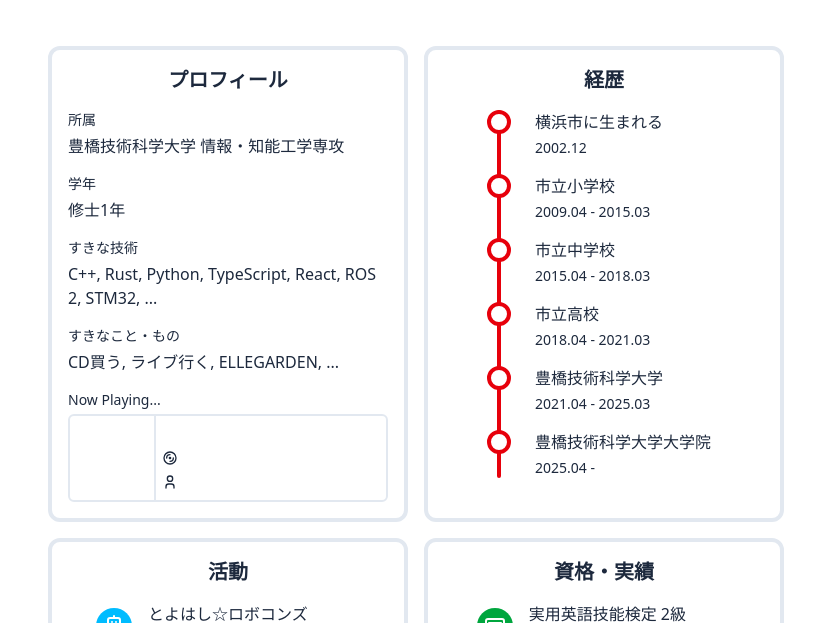
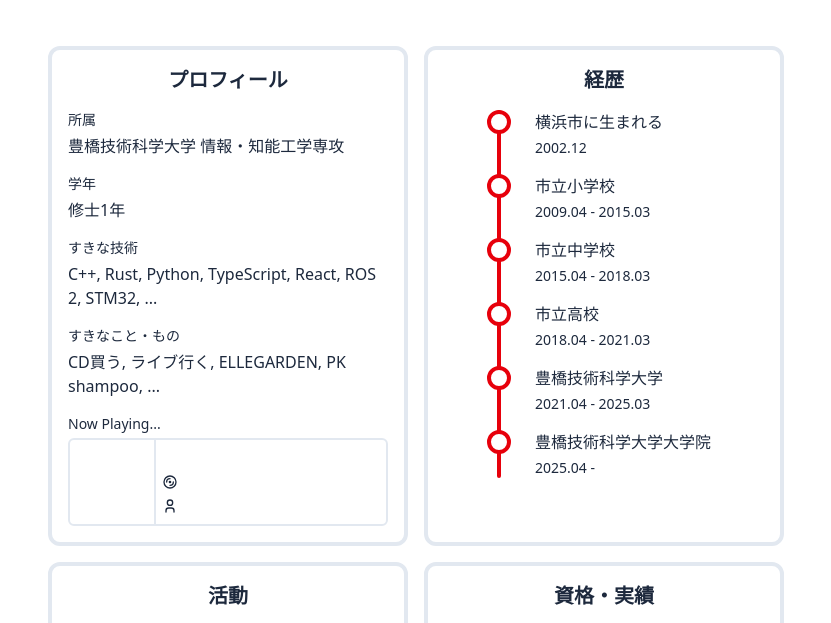
Before and after one commit to eyr1n/eyrin.jp, an Astro site: page /about in a window 1280 px wide. Shown: the part 98-721 px from the top of the page, without its empty margins (224-1055 px from the left). Built offline with nearby package versions, Linux system fonts and the light colour scheme; Astro itself is replaced by a stand-in of ours; no server answers; a web font is replaced by a local one.

Commit message:
Add PK shampoo...

```diff
--- a/src/pages/about.astro
+++ b/src/pages/about.astro
@@ -45,7 +45,7 @@ import Base from '../layouts/Base.astro';
         </div>
         <div>
           <div class="mb-1 text-sm">すきなこと・もの</div>
-          <div class="font-medium">CD買う, ライブ行く, ELLEGARDEN, ...</div>
+          <div class="font-medium">CD買う, ライブ行く, ELLEGARDEN, PK shampoo, ...</div>
         </div>
         <div>
           <div class="mb-1 text-sm">Now Playing...</div>
```
